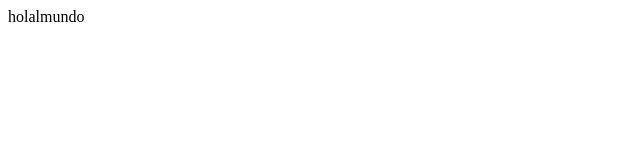
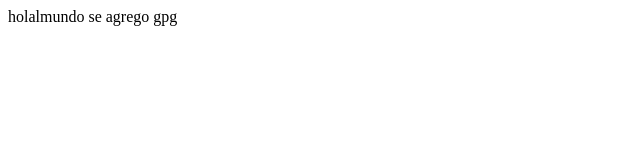
Before and after one commit to EliasCode79/test3, a plain HTML site: page index.html in a window 1280 px wide. Shown: the whole page, without its empty margins (0-640 px from the left). Drawn offline with Linux system fonts and the light colour scheme.

Commit message:
se agrego gpg

```diff
--- a/index.html
+++ b/index.html
@@ -7,5 +7,6 @@
 </head>
 <body>
     holalmundo
+    se agrego gpg
 </body>
 </html>
```
